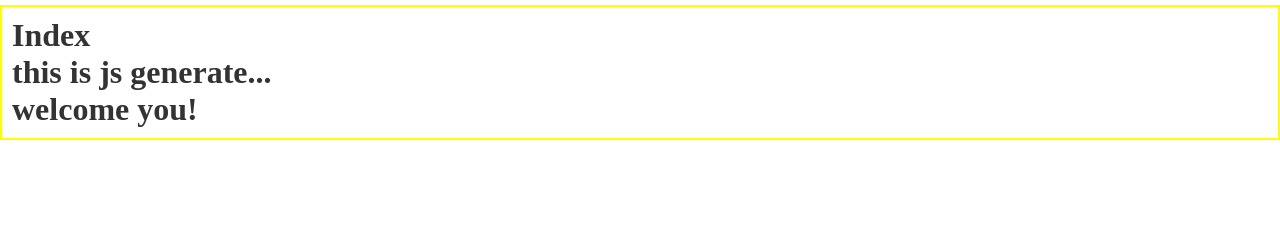
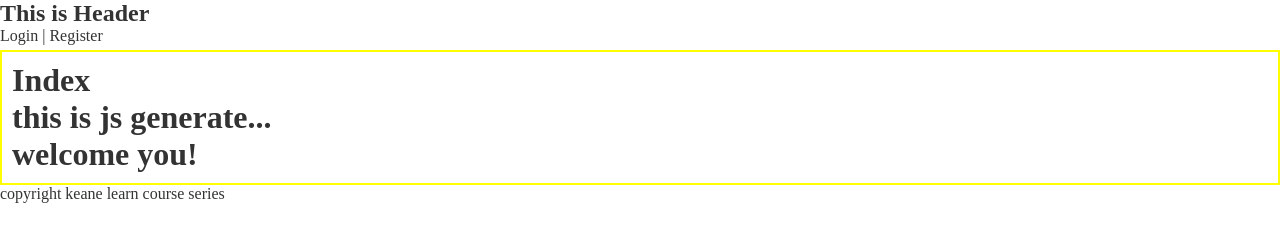
Before and after one commit to gggyd/learn-webpack-multi-page, a website built with webpack: page src/index.html in a window 1280 px wide. Built offline with nearby package versions, Linux system fonts and the light colour scheme.

Commit message:
feat: add common html

```diff
--- /dev/null
+++ b/src/common/footer.html
@@ -0,0 +1,3 @@
+<div>
+  <p>copyright keane learn course series</p>
+</div>
--- /dev/null
+++ b/src/common/header.html
@@ -0,0 +1,4 @@
+<div>
+  <h2>This is Header</h2>
+  <div id="login-panel"></div>
+</div>
--- a/src/index.html
+++ b/src/index.html
@@ -6,8 +6,10 @@
 	<meta name="description" content="index"/>
 </head>
 <body>
+	<%= require('html!./common/header.html') %>
 	<div>
     <h1>Index</h1>
   </div>
+	<%= require('html!./common/footer.html') %>
 </body>
 </html>
--- a/src/js/index.js
+++ b/src/js/index.js
@@ -9,6 +9,7 @@ var app = app || {};
 app = (function(){
   var init = function() {
     $('h1').append('<p>this is js generate...</p>');
+    $('#login-panel').html('Login | Register');
   }
 
   return {
```
